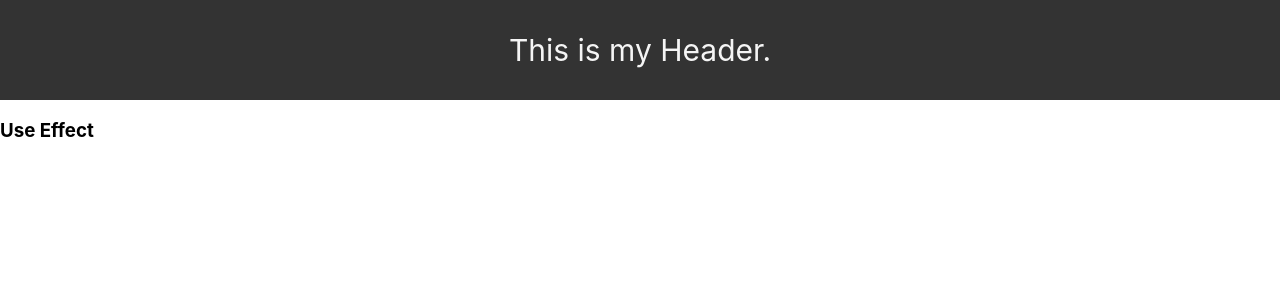
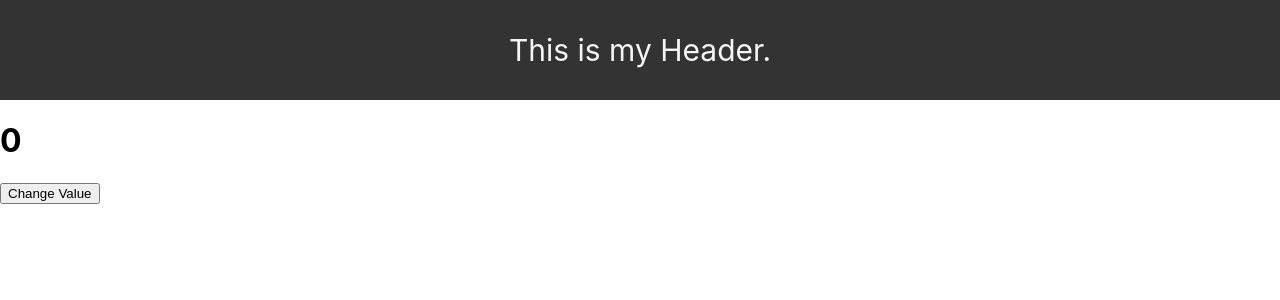
Before and after one commit to agwadan/React-Exercise, a React (Create React App) app: page / in a window 1280 px wide. Shown: the top 300 px of the page. Built offline with nearby package versions, Linux system fonts and the light colour scheme; the HTML template or start-up script is replaced by a standard one.

Commit message:
Revision 04:52:00 - Covered useEffect Basics.

```diff
--- a/src/components/2-useEffect/UseEffectBasics.js
+++ b/src/components/2-useEffect/UseEffectBasics.js
@@ -1,11 +1,27 @@
-import React , {useEffect} from 'react';
+//----useEffect runs after every render-------
+
+import React, { useState, useEffect } from 'react';
 
 const UseEffectBasics = () => {
-    return(
-        <h3>
-            Use Effect
-        </h3>
-    )
+
+  const [value, setValue] = useState(0);
+
+  useEffect(() => {
+    console.log('call UseEffect');
+
+    if (value > 0) {
+      document.title = `New Messages(${value})`
+    }
+  });
+
+  console.log('render component');
+
+  return (
+    <div>
+      <h1>{value}</h1>
+      <button className='btn' onClick={() => setValue(value + 1)}>Change Value</button>
+    </div>
+  )
 }
 
 export default UseEffectBasics;
```
